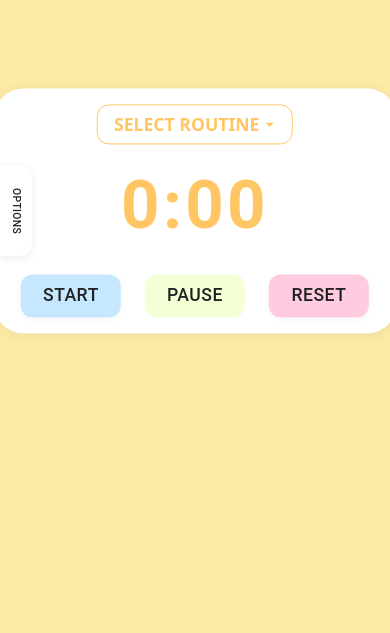
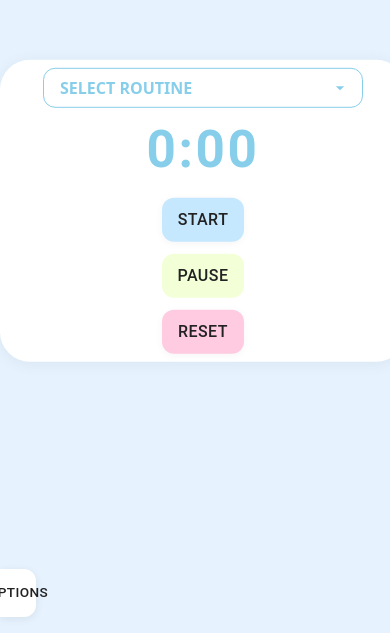
Before and after one commit to schubert101/Custom_Timer, a React (Vite) app: page / in a window 390 px wide. Shown: the part 211-844 px from the top of the page. Built offline with nearby package versions, Linux system fonts and the light colour scheme; the HTML template or start-up script is replaced by a standard one.

Commit message:
feat: pastel blue theme, responsive UI, minute-based timer input, and improved button UX

```diff
--- a/src/App.css
+++ b/src/App.css
@@ -12,10 +12,10 @@
   transition: filter 300ms;
 }
 .logo:hover {
-  filter: drop-shadow(0 0 2em #646cffaa);
+  filter: drop-shadow(0 0 2em #4682B4aa);
 }
 .logo.react:hover {
-  filter: drop-shadow(0 0 2em #61dafbaa);
+  filter: drop-shadow(0 0 2em #87CEEBaa);
 }
 
 @keyframes logo-spin {
@@ -38,7 +38,7 @@
 }
 
 .read-the-docs {
-  color: #888;
+  color: #4682B4;
 }
 
 /* Spacing between Routine Name, Sets, and Repeat Count */
@@ -71,7 +71,7 @@
 /* Outline and label color enforcement */
 input, .MuiInputBase-root, .MuiOutlinedInput-root {
   border-radius: 12px !important;
-  border-color: #FFC663 !important;
+  border-color: #87CEEB !important;
   background: #fff !important;
   /* Remove faint outline */
   box-shadow: none !important;
@@ -79,22 +79,22 @@ input, .MuiInputBase-root, .MuiOutlinedInput-root {
 }
 
 .MuiInputLabel-root {
-  color: #FFC663 !important;
+  color: #4682B4 !important;
 }
 
 .MuiOutlinedInput-notchedOutline {
-  border-color: #FFC663 !important;
+  border-color: #87CEEB !important;
 }
 
 /* Placeholder color for all inputs */
 input::placeholder, .MuiInputBase-input::placeholder {
-  color: #FFC663 !important;
+  color: #4682B4 !important;
   opacity: 1;
 }
 
 /* Add Set button color */
 .add-set-btn {
-  color: #FFB84C;
+  color: #4682B4;
   font-weight: 600;
   background: none;
   border: none;
@@ -103,20 +103,17 @@ input::placeholder, .MuiInputBase-input::placeholder {
   transition: color 0.2s;
 }
 .add-set-btn:hover {
-  color: #FFA500;
+  color: #5F9EA0;
 }
 
 /* Delete icon color */
 .delete-icon {
-  color: #FFB84C !important;
+  color: #5F9EA0 !important;
 }
 
-/* Start, Reset, Pause button colors already set above */
-
-/* Background and grid (already present) */
 body {
   min-height: 100vh;
-  background: #FDEAA6 !important;
+  background: #E6F3FF !important;
   font-family: 'Inter', 'Pretendard', 'Noto Sans KR', Arial, sans-serif;
   position: relative;
   margin: 0;
@@ -144,25 +141,35 @@ body::before {
 }
 
 .timer-btn.start {
-  background: #C6E8FF !important;
-  color: #222 !important;
+  background: #B3E0FF !important;
+  color: #4682B4 !important;
+  border: none !important;
 }
 .timer-btn.pause {
-  background: #F3FFD6 !important;
-  color: #222 !important;
+  background: #A7C7E7 !important;
+  color: #4682B4 !important;
+  border: none !important;
 }
 .timer-btn.reset {
-  background: #FFCBE1 !important;
-  color: #222 !important;
+  background: #7EC8E3 !important;
+  color: #4682B4 !important;
+  border: none !important;
+}
+
+/* Add subtle box-shadow on hover for timer buttons */
+.timer-btn.start:hover,
+.timer-btn.pause:hover,
+.timer-btn.reset:hover {
+  box-shadow: 0 4px 16px 0 rgba(70, 130, 180, 0.18) !important;
 }
 
 .MuiTypography-h4 {
   font-size: 2.5rem !important;
   font-weight: 600 !important;
   margin-bottom: 32px !important;
+  color: #4682B4 !important;
 }
 
-/* Ensure the main card (MuiPaper-root) does not disappear or change on hover */
 .MuiPaper-root:hover {
   background: #fff !important;
   background-color: #fff !important;
@@ -171,17 +178,15 @@ body::before {
   box-shadow: 0 4px 24px 0 rgba(0,0,0,0.08) !important;
 }
 
-/* Make sure the entire page background is yellow */
 html, body {
   min-height: 100vh;
   width: 100vw;
-  background: #FDEAA6 !important;
+  background: #E6F3FF !important;
   margin: 0;
   padding: 0;
   box-sizing: border-box;
 }
 
-/* Make pause button shadow match start/reset */
 .timer-btn.pause, .timer-btn.pause:hover {
   box-shadow: 0 2px 8px 0 rgba(0,0,0,0.04) !important;
 }
@@ -189,7 +194,6 @@ html, body {
   box-shadow: 0 2px 8px 0 rgba(0,0,0,0.04) !important;
 }
 
-/* Shake animation for the timer card */
 @keyframes shake {
   0% { transform: translateX(0); }
   20% { transform: translateX(-10px); }
--- a/src/App.tsx
+++ b/src/App.tsx
@@ -159,8 +159,9 @@ const App: React.FC = () => {
   }, [shake]);
 
   const handleSetChange = (index: number, field: 'work' | 'rest', value: number) => {
+    // Store in seconds, but user enters minutes
     const newSets = sets.map((set, i) =>
-      i === index ? { ...set, [field]: value } : set
+      i === index ? { ...set, [field]: value * 60 } : set
     );
     setSets(newSets);
   };
@@ -201,30 +202,50 @@ const App: React.FC = () => {
   const [drawerOpen, setDrawerOpen] = useState(false);
 
   return (
-    <Box sx={{ minHeight: '100vh', width: '100vw', background: '#FDEAA6', display: 'flex', alignItems: 'center', justifyContent: 'center', position: 'relative' }}>
+    <Box
+      sx={{
+        minHeight: '100vh',
+        width: '100vw',
+        background: '#E6F3FF',
+        display: 'flex',
+        alignItems: 'center',
+        justifyContent: 'center',
+        position: 'relative',
+        p: { xs: 0, sm: 0, md: 0 },
+      }}
+    >
       {/* Options Tab only visible when Drawer is closed */}
       {!drawerOpen && (
-        <Box sx={{ position: 'fixed', top: '50%', left: 0, zIndex: 1301, transform: 'translateY(-50%)' }}>
+        <Box
+          sx={{
+            position: 'fixed',
+            top: { xs: 'auto', sm: '50%' },
+            bottom: { xs: 16, sm: 'auto' },
+            left: 0,
+            zIndex: 1301,
+            transform: { xs: 'none', sm: 'translateY(-50%)' },
+          }}
+        >
           <Button
             onClick={() => setDrawerOpen(true)}
             sx={{
-              borderRadius: '0 12px 12px 0',
+              borderRadius: { xs: '0 12px 12px 0', sm: '0 12px 12px 0' },
               background: '#fff',
               color: '#222',
               fontWeight: 500,
               px: 0,
               py: 0,
               minWidth: 0,
-              width: 32,
-              height: 90,
+              width: { xs: 36, sm: 32 },
+              height: { xs: 48, sm: 90 },
               boxShadow: '0 2px 8px 0 rgba(0,0,0,0.08)',
-              writingMode: 'vertical-rl',
-              textOrientation: 'mixed',
-              fontSize: '0.65rem',
+              writingMode: { xs: 'horizontal-tb', sm: 'vertical-rl' },
+              textOrientation: { xs: 'mixed', sm: 'mixed' },
+              fontSize: { xs: '0.85rem', sm: '0.65rem' },
               letterSpacing: '0.03em',
               pointerEvents: 'auto',
               zIndex: 1400,
-              '&:hover': { background: '#FFF9E3' },
+              '&:hover': { background: '#F0F8FF' },
             }}
           >
             Options
@@ -238,11 +259,11 @@ const App: React.FC = () => {
         onClose={() => setDrawerOpen(false)}
         PaperProps={{
           sx: {
-            width: { xs: '90vw', sm: 400 },
-            maxWidth: 480,
+            width: { xs: '100vw', sm: 400 },
+            maxWidth: { xs: '100vw', sm: 480 },
             borderRadius: 0,
             background: '#fff',
-            p: { xs: 2, md: 4 },
+            p: { xs: 1, sm: 2, md: 4 },
             boxShadow: '0 2px 16px 0 rgba(0,0,0,0.10)',
             display: 'flex',
             flexDirection: 'column',
@@ -250,7 +271,7 @@ const App: React.FC = () => {
             justifyContent: 'flex-start',
             position: 'relative',
             overflow: 'visible',
-          }
+          },
         }}
       >
         {/* X Close Button at top right for mobile */}
@@ -262,11 +283,11 @@ const App: React.FC = () => {
             top: 8,
             right: 8,
             zIndex: 1500,
-            color: '#FFC663',
+            color: '#87CEEB',
             background: '#fff',
             boxShadow: '0 1px 4px 0 rgba(0,0,0,0.04)',
-            '&:hover': { background: '#FFF9E3' },
-            display: { xs: 'flex', sm: 'flex' }
+            '&:hover': { background: '#F0F8FF' },
+            display: { xs: 'flex', sm: 'flex' },
           }}
         >
           <CloseIcon />
@@ -295,7 +316,8 @@ const App: React.FC = () => {
             letterSpacing: '0.03em',
             pointerEvents: 'auto',
             zIndex: 1400,
-            '&:hover': { background: '#FFF9E3' },
+            display: { xs: 'none', sm: 'flex' },
+            '&:hover': { background: '#F0F8FF' },
           }}
         >
           Options
@@ -312,90 +334,107 @@ const App: React.FC = () => {
                 backgroundColor: '#fff',
                 '& .MuiOutlinedInput-root': {
                   borderRadius: '12px',
-                  borderColor: '#FFC663',
+                  borderColor: '#87CEEB',
                   backgroundColor: '#fff',
                 },
                 '& .MuiInputLabel-root': {
-                  color: '#FFC663',
+                  color: '#87CEEB',
                 },
                 '& .MuiOutlinedInput-notchedOutline': {
-                  borderColor: '#FFC663',
+                  borderColor: '#87CEEB',
                 },
+                fontSize: { xs: '1rem', sm: '1.1rem' },
               }}
-              InputLabelProps={{ style: { color: '#FFC663' } }}
+              InputLabelProps={{ style: { color: '#87CEEB' } }}
             />
           </Box>
           <Box className="sets-box" sx={{ width: '100%', mb: 0 }}>
             {sets.map((set, idx) => (
-              <Box key={idx} sx={{ display: 'flex', alignItems: 'center', mb: 3, columnGap: 2 }}>
+              <Box
+                key={idx}
+                sx={{
+                  display: 'flex',
+                  flexDirection: { xs: 'column', sm: 'row' },
+                  alignItems: { xs: 'stretch', sm: 'center' },
+                  mb: 3,
+                  columnGap: 2,
+                  rowGap: { xs: 1, sm: 0 },
+                }}
+              >
                 <TextField
-                  label="Work (secs)"
+                  label="Work (mins)"
                   type="number"
-                  value={set.work === 0 ? "" : set.work}
+                  value={set.work === 0 ? '' : set.work / 60}
                   onChange={e => handleSetChange(idx, 'work', Number(e.target.value))}
                   fullWidth
                   id={`work-input-${idx}`}
                   sx={{
-                    mr: 1,
+                    mr: { xs: 0, sm: 1 },
+                    mb: { xs: 1, sm: 0 },
                     backgroundColor: '#fff',
                     '& .MuiOutlinedInput-root': {
                       borderRadius: '12px',
-                      borderColor: '#FFC663',
+                      borderColor: '#87CEEB',
                       backgroundColor: '#fff',
                     },
                     '& .MuiInputLabel-root': {
-                      color: '#FFC663',
+                      color: '#87CEEB',
                     },
                     '& .MuiOutlinedInput-notchedOutline': {
-                      borderColor: '#FFC663',
+                      borderColor: '#87CEEB',
                     },
                   }}
-                  InputLabelProps={{ style: { color: '#FFC663' }, shrink: true }}
+                  InputLabelProps={{ style: { color: '#87CEEB' }, shrink: true }}
                   inputProps={{ min: 0 }}
                 />
                 <TextField
-                  label="Rest (secs)"
+                  label="Rest (mins)"
                   type="number"
-                  value={set.rest === 0 ? "" : set.rest}
+                  value={set.rest === 0 ? '' : set.rest / 60}
                   onChange={e => handleSetChange(idx, 'rest', Number(e.target.value))}
                   fullWidth
                   id={`rest-input-${idx}`}
                   sx={{
-                    ml: 1,
-                    mr: 1,
+                    ml: { xs: 0, sm: 1 },
+                    mr: { xs: 0, sm: 1 },
+                    mb: { xs: 1, sm: 0 },
                     backgroundColor: '#fff',
                     '& .MuiOutlinedInput-root': {
                       borderRadius: '12px',
-                      borderColor: '#FFC663',
+                      borderColor: '#87CEEB',
                       backgroundColor: '#fff',
                     },
                     '& .MuiInputLabel-root': {
-                      color: '#FFC663',
+                      color: '#87CEEB',
                     },
                     '& .MuiOutlinedInput-notchedOutline': {
-                      borderColor: '#FFC663',
+                      borderColor: '#87CEEB',
                     },
                   }}
-                  InputLabelProps={{ style: { color: '#FFC663' }, shrink: true }}
+                  InputLabelProps={{ style: { color: '#87CEEB' }, shrink: true }}
                   inputProps={{ min: 0 }}
                 />
-                <IconButton onClick={() => handleDeleteSet(idx)} disabled={sets.length === 1} sx={{ ml: 1 }}>
-                  <DeleteIcon sx={{ color: '#FFB84C' }} />
+                <IconButton
+                  onClick={() => handleDeleteSet(idx)}
+                  disabled={sets.length === 1}
+                  sx={{ ml: { xs: 0, sm: 1 }, alignSelf: { xs: 'flex-end', sm: 'center' } }}
+                >
+                  <DeleteIcon sx={{ color: '#5F9EA0' }} />
                 </IconButton>
               </Box>
             ))}
             <Button
               onClick={handleAddSet}
               sx={{
-                color: '#FFB84C',
+                color: '#5F9EA0',
                 fontWeight: 600,
                 background: 'none',
                 boxShadow: 'none',
                 mt: 0,
                 mb: 0,
-                fontSize: '1.1rem',
+                fontSize: { xs: '1rem', sm: '1.1rem' },
                 marginBottom: 0,
-                '&:hover': { color: '#FFA500', background: 'none' }
+                '&:hover': { color: '#4682B4', background: 'none' },
               }}
             >
               + Add Set
@@ -412,47 +451,100 @@ const App: React.FC = () => {
                 backgroundColor: '#fff',
                 '& .MuiOutlinedInput-root': {
                   borderRadius: '12px',
-                  borderColor: '#FFC663',
+                  borderColor: '#87CEEB',
                   backgroundColor: '#fff',
                 },
                 '& .MuiInputLabel-root': {
-                  color: '#FFC663',
+                  color: '#87CEEB',
                 },
                 '& .MuiOutlinedInput-notchedOutline': {
-                  borderColor: '#FFC663',
+                  borderColor: '#87CEEB',
                 },
                 mt: 0,
                 marginTop: 0,
+                fontSize: { xs: '1rem', sm: '1.1rem' },
               }}
-              InputLabelProps={{ style: { color: '#FFC663' } }}
+              InputLabelProps={{ style: { color: '#87CEEB' } }}
               inputProps={{ min: 1 }}
             />
           </Box>
           <Box sx={{ width: '100%', display: 'flex', justifyContent: 'center', mb: 2.5 }}>
-            <Button variant="outlined" onClick={saveRoutine} sx={{ background: '#fff', borderColor: '#FFC663', color: '#FFC663', fontWeight: 600, borderRadius: 2, '&:hover': { borderColor: '#FFB84C', color: '#FFB84C', background: '#fff' } }}>
+            <Button
+              variant="outlined"
+              onClick={saveRoutine}
+              sx={{
+                background: '#fff',
+                borderColor: '#87CEEB',
+                color: '#87CEEB',
+                fontWeight: 600,
+                borderRadius: 2,
+                fontSize: { xs: '1rem', sm: '1.1rem' },
+                px: { xs: 2, sm: 3 },
+                py: { xs: 1, sm: 1.5 },
+                '&:hover': {
+                  borderColor: '#5F9EA0',
+                  color: '#5F9EA0',
+                  background: '#fff',
+                },
+              }}
+            >
               Save Routine
             </Button>
           </Box>
         </Box>
       </Drawer>
       {/* Centered Timer Card */}
-      <Box sx={{ position: 'fixed', top: '50%', left: '50%', transform: 'translate(-50%, -50%)', zIndex: 1200 }}>
-        <Paper elevation={3} sx={{ display: 'flex', flexDirection: 'column', alignItems: 'center', justifyContent: 'space-between', p: { xs: 2, md: 4 }, borderRadius: '30px', background: '#fff', boxShadow: '0 2px 16px 0 rgba(0,0,0,0.06)', maxWidth: 600, width: { xs: '95vw', sm: 500 } }}>
+      <Box
+        sx={{
+          position: 'fixed',
+          top: '50%',
+          left: '50%',
+          transform: 'translate(-50%, -50%)',
+          zIndex: 1200,
+          width: { xs: '100vw', sm: '95vw', md: 500 },
+          maxWidth: { xs: '100vw', sm: 600 },
+          px: { xs: 0.5, sm: 0 },
+        }}
+      >
+        <Paper
+          elevation={3}
+          sx={{
+            display: 'flex',
+            flexDirection: 'column',
+            alignItems: 'center',
+            justifyContent: 'space-between',
+            p: { xs: 1, sm: 2, md: 4 },
+            borderRadius: '30px',
+            background: '#fff',
+            boxShadow: '0 2px 16px 0 rgba(0,0,0,0.06)',
+            maxWidth: { xs: '100vw', sm: 600 },
+            width: { xs: '100vw', sm: 500 },
+          }}
+        >
           {/* Select Routine Dropdown */}
-          <Box sx={{ width: '100%', mb: 2.5, display: 'flex', gap: 0.5, alignItems: 'center', justifyContent: 'center' }}>
+          <Box
+            sx={{
+              width: '100%',
+              mb: { xs: 1.5, sm: 2.5 },
+              display: 'flex',
+              gap: 0.5,
+              alignItems: 'center',
+              justifyContent: 'center',
+            }}
+          >
             <select
               value={selectedRoutine}
               onChange={handleRoutineSelect}
               style={{
-                minWidth: 160,
+                minWidth: 120,
                 height: '40px',
                 borderRadius: '12px',
-                border: '1px solid #FFC663',
+                border: '1px solid #87CEEB',
                 padding: '0 32px 0 16px',
-                color: '#FFC663',
+                color: '#87CEEB',
                 background: '#fff',
                 fontWeight: 600,
-                fontSize: '1.1rem',
+                fontSize: '1rem',
                 fontFamily: 'inherit',
                 lineHeight: 1.5,
                 appearance: 'none',
@@ -466,30 +558,116 @@ const App: React.FC = () => {
                 backgroundPosition: 'right 12px center',
                 backgroundSize: '20px 20px',
                 cursor: 'pointer',
+                width: '100%',
+                maxWidth: 320,
               }}
             >
               <option value="">SELECT ROUTINE</option>
               {savedRoutines.map(r => (
-                <option key={r.name} value={r.name}>{r.name}</option>
+                <option key={r.name} value={r.name}>
+                  {r.name}
+                </option>
               ))}
             </select>
           </Box>
           {/* Timer Display */}
-          <Box sx={{ p: { xs: 1, sm: 2 }, minHeight: 'auto', display: 'flex', flexDirection: 'column', justifyContent: 'center', alignItems: 'center', borderRadius: '30px', background: '#fff', maxWidth: 500, width: '100%', mb: 2, boxShadow: 'none' }} className={shake ? 'shake' : ''}>
-            <audio ref={beepAudio} src="https://actions.google.com/sounds/v1/alarms/beep_short.ogg" preload="auto" />
-            <Typography align="center" sx={{ fontSize: { xs: '4.2rem', sm: '5.2rem', md: '6rem' }, fontWeight: 700, color: '#FFC663', mb: 0.7, letterSpacing: '0.05em', lineHeight: 1 }}>
+          <Box
+            sx={{
+              p: { xs: 0.5, sm: 1, md: 2 },
+              minHeight: 'auto',
+              display: 'flex',
+              flexDirection: 'column',
+              justifyContent: 'center',
+              alignItems: 'center',
+              borderRadius: '30px',
+              background: '#fff',
+              maxWidth: { xs: '100vw', sm: 500 },
+              width: '100%',
+              mb: { xs: 1, sm: 2 },
+              boxShadow: 'none',
+            }}
+            className={shake ? 'shake' : ''}
+          >
+            <audio
+              ref={beepAudio}
+              src="https://actions.google.com/sounds/v1/alarms/beep_short.ogg"
+              preload="auto"
+            />
+            <Typography
+              align="center"
+              sx={{
+                fontSize: { xs: '3.2rem', sm: '4.2rem', md: '5.2rem', lg: '6rem' },
+                fontWeight: 700,
+                color: '#87CEEB',
+                mb: 0.7,
+                letterSpacing: '0.05em',
+                lineHeight: 1,
+                wordBreak: 'break-word',
+              }}
+            >
               {formatTime(timeLeft)}
             </Typography>
           </Box>
           {/* Timer Controls */}
-          <Box display="flex" justifyContent="center" gap={3} sx={{ width: '100%', mt: 0.7 }}>
-            <Button variant="contained" className="timer-btn start" sx={{ backgroundColor: '#C6E8FF !important', color: '#222 !important', minWidth: 100, borderRadius: '12px', fontWeight: 500, fontSize: '1.1rem', boxShadow: '0 2px 8px 0 rgba(0,0,0,0.04)' }} onClick={handleStart} disabled={isRunning && !isPaused}>
+          <Box
+            display="flex"
+            flexDirection={{ xs: 'column', sm: 'row' }}
+            justifyContent="center"
+            alignItems="center"
+            gap={{ xs: 1.5, sm: 3 }}
+            sx={{ width: '100%', mt: 0.7 }}
+          >
+            <Button
+              variant="contained"
+              className="timer-btn start"
+              sx={{
+                backgroundColor: '#C6E8FF !important',
+                color: '#222 !important',
+                minWidth: { xs: 80, sm: 100 },
+                borderRadius: '12px',
+                fontWeight: 500,
+                fontSize: { xs: '1rem', sm: '1.1rem' },
+                boxShadow: '0 2px 8px 0 rgba(0,0,0,0.04)',
+                py: { xs: 1, sm: 1.5 },
+              }}
+              onClick={handleStart}
+              disabled={isRunning && !isPaused}
+            >
               Start
             </Button>
-            <Button variant="contained" className="timer-btn pause" sx={{ backgroundColor: '#F3FFD6 !important', color: '#222 !important', minWidth: 100, borderRadius: '12px', fontWeight: 500, fontSize: '1.1rem', boxShadow: '0 2px 8px 0 rgba(0,0,0,0.04)' }} onClick={handlePause} disabled={!isRunning || isPaused}>
+            <Button
+              variant="contained"
+              className="timer-btn pause"
+              sx={{
+                backgroundColor: '#F3FFD6 !important',
+                color: '#222 !important',
+                minWidth: { xs: 80, sm: 100 },
+                borderRadius: '12px',
+                fontWeight: 500,
+                fontSize: { xs: '1rem', sm: '1.1rem' },
+                boxShadow: '0 2px 8px 0 rgba(0,0,0,0.04)',
+                py: { xs: 1, sm: 1.5 },
+              }}
+              onClick={handlePause}
+              disabled={!isRunning || isPaused}
+            >
               Pause
             </Button>
-            <Button variant="contained" className="timer-btn reset" sx={{ backgroundColor: '#FFCBE1 !important', color: '#222 !important', minWidth: 100, borderRadius: '12px', fontWeight: 500, fontSize: '1.1rem', boxShadow: '0 2px 8px 0 rgba(0,0,0,0.04)' }} onClick={handleReset}>
+            <Button
+              variant="contained"
+              className="timer-btn reset"
+              sx={{
+                backgroundColor: '#FFCBE1 !important',
+                color: '#222 !important',
+                minWidth: { xs: 80, sm: 100 },
+                borderRadius: '12px',
+                fontWeight: 500,
+                fontSize: { xs: '1rem', sm: '1.1rem' },
+                boxShadow: '0 2px 8px 0 rgba(0,0,0,0.04)',
+                py: { xs: 1, sm: 1.5 },
+              }}
+              onClick={handleReset}
+            >
               Reset
             </Button>
           </Box>
--- a/src/index.css
+++ b/src/index.css
@@ -3,9 +3,9 @@
   line-height: 1.5;
   font-weight: 400;
 
-  color-scheme: light dark;
-  color: rgba(255, 255, 255, 0.87);
-  background-color: #242424;
+  color-scheme: light;
+  color: #4682B4;
+  background-color: #E6F3FF;
 
   font-synthesis: none;
   text-rendering: optimizeLegibility;
@@ -15,11 +15,11 @@
 
 a {
   font-weight: 500;
-  color: #646cff;
+  color: #4682B4;
   text-decoration: inherit;
 }
 a:hover {
-  color: #535bf2;
+  color: #87CEEB;
 }
 
 body {
@@ -28,32 +28,37 @@ body {
   place-items: center;
   min-width: 320px;
   min-height: 100vh;
+  background: #E6F3FF;
+  color: #4682B4;
 }
 
 h1 {
   font-size: 3.2em;
   line-height: 1.1;
+  color: #4682B4;
 }
 
 button {
   border-radius: 8px;
-  border: 1px solid transparent;
+  border: 1px solid #87CEEB;
   padding: 0.6em 1.2em;
   font-size: 1em;
   font-weight: 500;
   font-family: inherit;
-  background-color: #1C1C1C;
+  background-color: #B3E0FF;
   cursor: pointer;
-  color: #fff;
+  color: #4682B4;
 }
 
 @media (prefers-color-scheme: light) {
   :root {
-    color: #213547;
-    background-color: #ffffff;
+    color: #4682B4;
+    background-color: #E6F3FF;
   }
 
   button {
-    background-color: #f9f9f9;
+    background-color: #B3E0FF;
+    color: #4682B4;
+    border: 1px solid #87CEEB;
   }
 }
```
